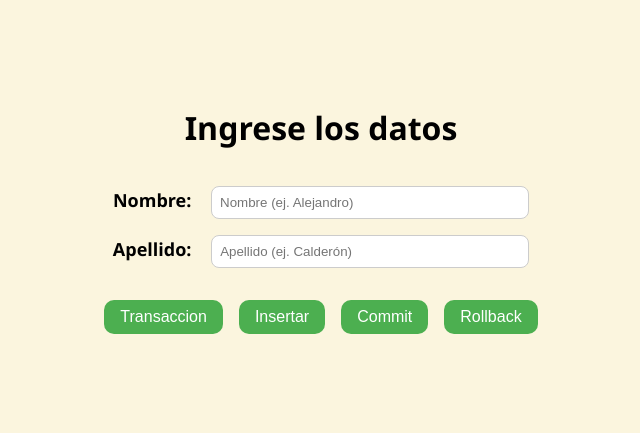
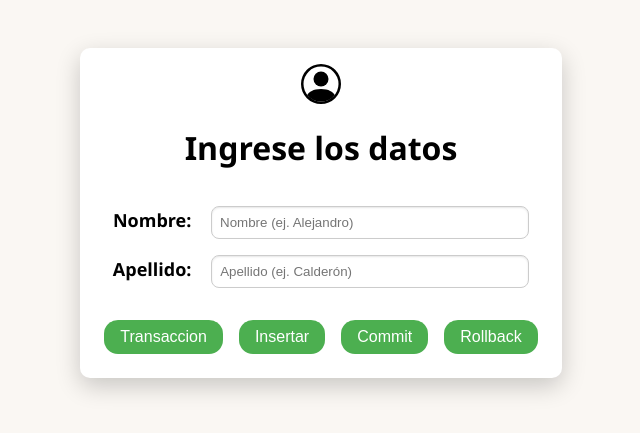
Before and after one commit to JoJooodd/transacciones_bdII, a React (Create React App) app in the folder frontend/: page / in a window 1280 px wide. Shown: the part 187-620 px from the top of the page, without its empty margins (319-959 px from the left). Built offline with nearby package versions, Linux system fonts and the light colour scheme.

Commit message:
frontend changes

```diff
--- a/frontend/src/pages/inicio.js
+++ b/frontend/src/pages/inicio.js
@@ -9,30 +9,46 @@ function Inicio() {
 
     return (
         <div className="contenedor-inicial">
+
+            <div className="contenedor-tarjeta">
+                <div className="contenedor-logo">
+                    <svg stroke="currentColor" fill="currentColor" stroke-width="0" viewBox="0 0 16 16" height="2.5em" width="2.5em"
+                    xmlns="http://www.w3.org/2000/svg"><path d="M13.468 12.37C12.758 11.226 11.195 10 8 10s-4.757 1.225-5.468 2.37A6.987
+                    6.987 0 008 15a6.987 6.987 0 005.468-2.63z"></path><path fill-rule="evenodd" d="M8 9a3 3 0 100-6 3 3 0 000 6z"
+                    clip-rule="evenodd"></path><path fill-rule="evenodd" d="M8 1a7 7 0 100 14A7 7 0 008 1zM0 8a8 8 0 1116 0A8 8 0 010 8z"
+                    clip-rule="evenodd"></path></svg>
+                </div>
                 <h1>Ingrese los datos</h1>
                 <form>
                     <div>
-                    <label>Nombre: </label>
-                    <input type="text"
+                        <label htmlFor="nombre">Nombre: </label>
+                        <input
+                            id="nombre"
+                            type="text"
                             placeholder="Nombre (ej. Alejandro)"
                             value={nombre}
                             onChange={(e) => setNombre(e.target.value)}>
                         </input>
                     </div>
                     <div>
-                    <label>Apellido: </label>
-                    <input type="text"
+                        <label htmlFor="apellido">Apellido: </label>
+                        <input
+                            id="apellido"
+                            type="text"
                             placeholder="Apellido (ej. Calderón)"
                             value={apellido}
                             onChange={(e) => setApellido(e.target.value)}>
                         </input>
                     </div>
                 </form>
+
             <div className="contenedor-botones">
-                <button className="boton">Transaccion</button>
-                <button className="boton">Insertar</button>
-                <button className="boton">Commit</button>
-                <button className="boton">Rollback</button>
+                <button >Transaccion</button>
+                <button >Insertar</button>
+                <button >Commit</button>
+                <button >Rollback</button>
+            </div>
+
             </div>
         </div>
     );
--- a/frontend/src/styles/inicio.css
+++ b/frontend/src/styles/inicio.css
@@ -5,10 +5,30 @@
     flex-direction: column;
     /* background-color: rebeccapurple; */
     /* background-color: #E8FFD7; */
-    background-color: #FBF5DE;
+    /* background-color: #FBF5DE; */
+    background-color: #FAF7F3;
     height: 100vh;
 }
 
+.contenedor-tarjeta {
+    background-color: #ffffff;
+    border-radius: 10px;
+
+    padding: 0 1rem 1rem 1rem;
+    display: flex;
+    flex-direction: column;
+    align-items: center;
+    justify-content: center;
+
+    box-shadow: 0 8px 24px rgba(0, 0, 0, 0.2);
+}
+
+.contenedor-logo {
+    display: flex;
+    justify-content: center;
+    align-items: center;
+    margin-top: 1rem;
+}
 
 form {
     display: flex;
@@ -23,6 +43,7 @@ input {
     width: 300px;
     border: 1.5px solid #ccc;
     border-radius: 8px;
+    box-shadow: inset 0 1px 2px rgba(0,0,0,0.1);
 }
 
 label {
@@ -49,9 +70,14 @@ h1 {
     padding: 0.5rem 1rem;
     margin: 0.5rem;
     border: none;
-    border-radius: 10px;
+    border-radius: 14px;
     background-color: #4CAF50;
     color: white;
     font-size: 1rem;
     cursor: pointer;
 }
+
+.contenedor-botones button:hover {
+    background-color: #45a049;
+    transform: scale(1.05);
+}
```
Lines whose indentation alone changed are shown as unchanged.
